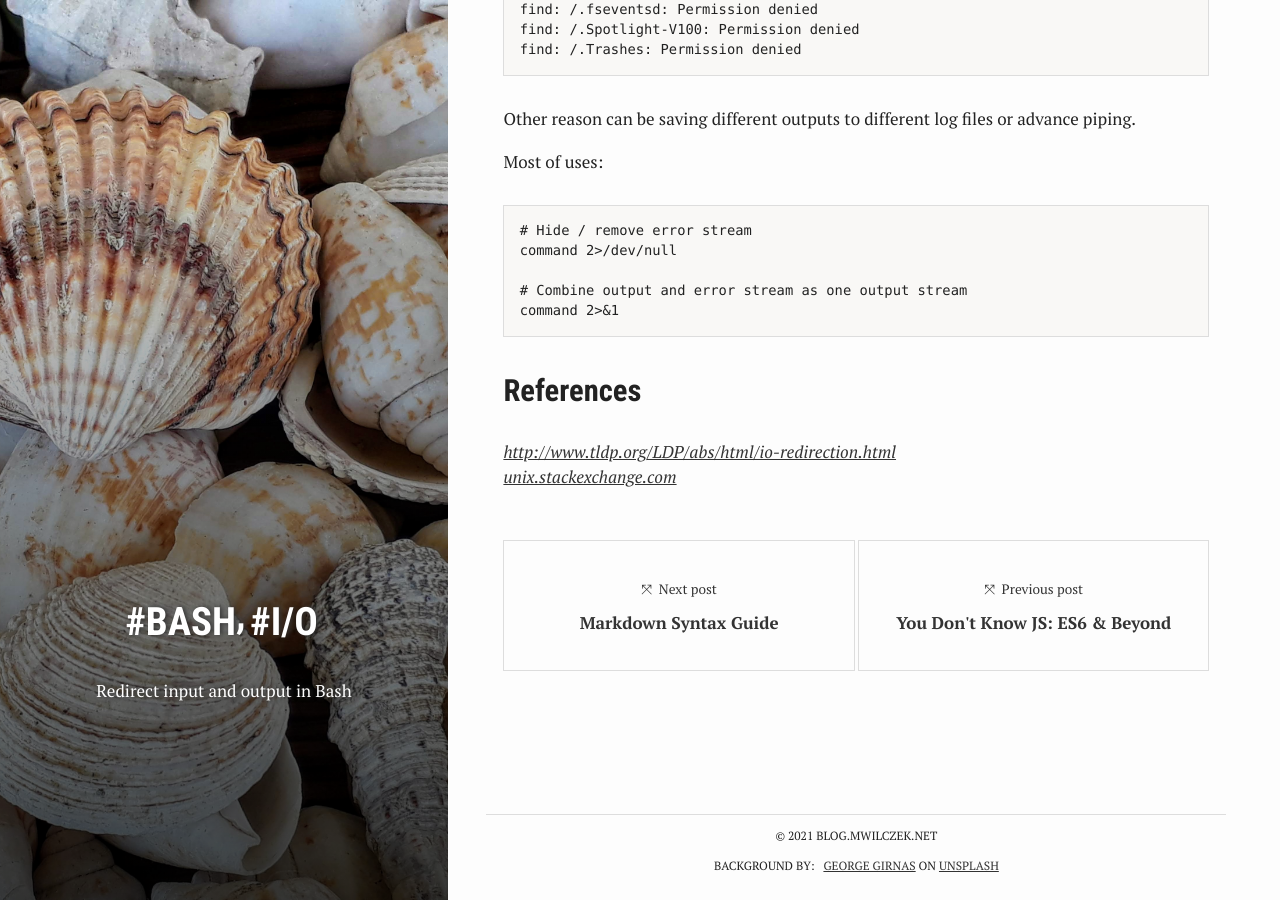
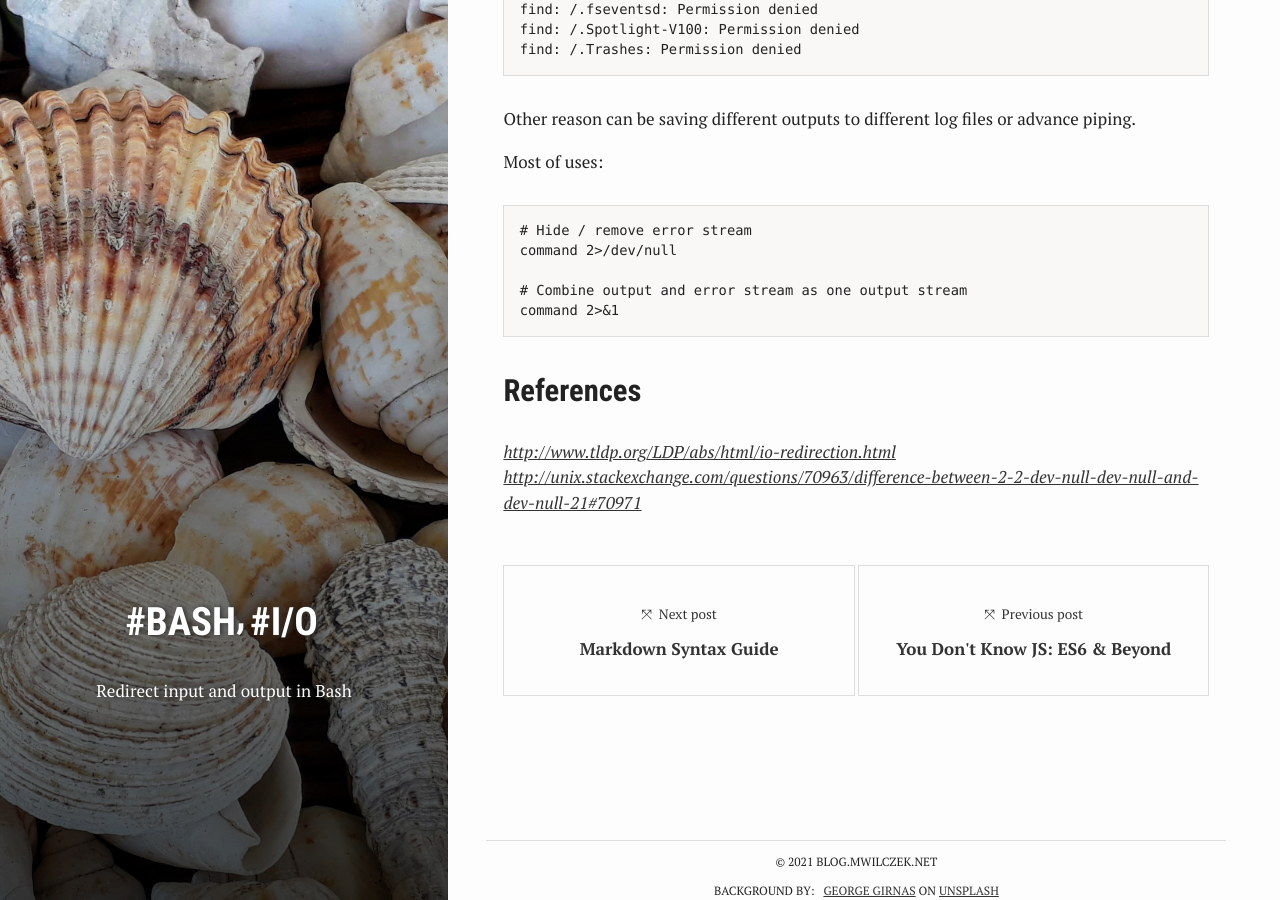
Before and after one commit to mwilczek-net/blog.mwilczek.net, a Jekyll site: the page built from _posts/2016-11-14-bash-io-redirection.md, in a window 1280 px wide and 900 px high, scrolled down 519 px. Built offline with Jekyll 4.4.1, drawn with Linux system fonts in a browser that asks for light colours; some of the changed lines change nothing that is shown.

Commit message:
references

```diff
--- a/_posts/2016-11-14-bash-io-redirection.md
+++ b/_posts/2016-11-14-bash-io-redirection.md
@@ -12,7 +12,6 @@ author:       "mwilczek.net"
 references:
   "http://www.tldp.org/LDP/abs/html/io-redirection.html":
   "http://unix.stackexchange.com/questions/70963/difference-between-2-2-dev-null-dev-null-and-dev-null-21#70971":
-    title: "unix.stackexchange.com"
 ---
 
 I/O Redirection allows us to change destination of data. Reasons to use it are countless. Some of them are clean output when looking for files. Commands like:
```
